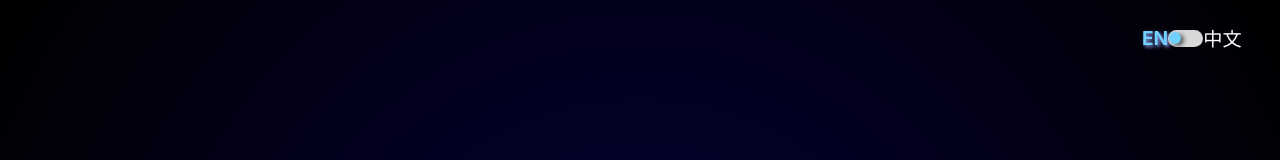
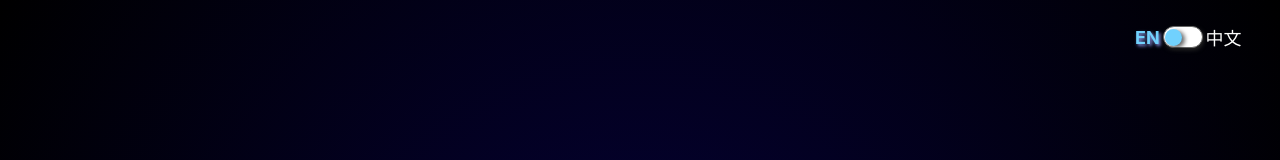
Before and after one commit to felff/personal-website, a Next.js app: page / in a window 1280 px wide. Shown: the top 160 px of the page. Built offline with nearby package versions, Linux system fonts and the light colour scheme.

Commit message:
update checkBox

```diff
--- a/src/pages/index.tsx
+++ b/src/pages/index.tsx
@@ -21,6 +21,7 @@ const index: NextPage = () => {
         return <Home setCurrentPage={setCurrentPage} />;
     }
   }
+
   useEffect(() => {
     if (!checked) {
       i18n.changeLanguage("en");
--- a/src/styles/checkBox.module.css
+++ b/src/styles/checkBox.module.css
@@ -1,29 +1,39 @@
 .container {
     position: relative;
-    width: 35px;
-    height: 17px;
-    background-color: #d8d8d8;
+    width: 40px;
+    height: 22px;
+    background-color: #ffffff;
     border-radius: 15px;
-    cursor: pointer;
+    display: flex;
+    justify-content: center;
+    align-items: center;
+    border: rgb(102, 102, 102) 1px solid;
+    box-shadow: 1px 2px 4px rgb(37, 37, 37);
+    margin: 0 3px;
 }
 
 .container input {
-    appearance: none;
+    z-index: 999;
+    cursor: pointer;
+    width: 40px;
+    height: 30px;
+    border-radius: 15px;
+    opacity: 0;
 }
 
-.container span::before {
-    content: '';
+.container span {
     position: absolute;
-    top: 2px;
     left: 1px;
-    width: 12px;
-    height: 12px;
+    width: 17px;
+    height: 17px;
+    border-radius: 50%;
+    box-shadow: 3px 2px 4px rgba(0, 0, 0, 0.6);
     background-color: rgb(113, 209, 253);
-    border-radius: 10px;
-    box-shadow: 3px 2px 4px rgba(0, 0, 0, 0.6);
     transition: 0.5s;
 }
 
-.container input:checked ~ span::before {
-    right: 1px;
+
+.container input:checked ~ span {
+    left: 19px;
+    box-shadow: 1px 3px 4px rgba(0, 0, 0, 0.6);
 }
--- a/src/styles/index.module.css
+++ b/src/styles/index.module.css
@@ -7,7 +7,7 @@
     position: absolute;
     right: 3%;
     z-index: 999;
-    font-size: larger;
+    font-size: large;
     top: 3%;
     color: rgb(253, 253, 253);
     display: flex;
```
